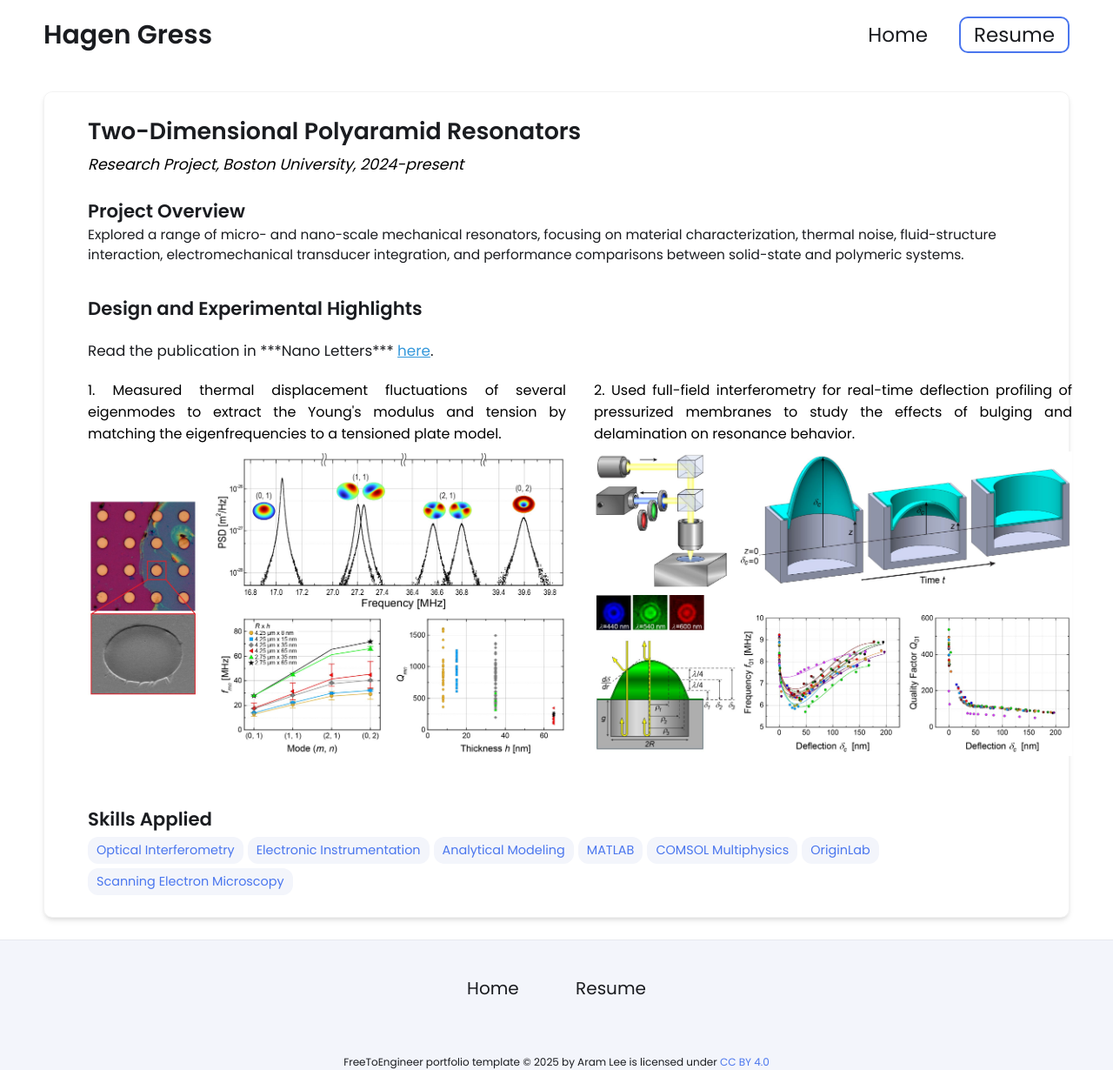
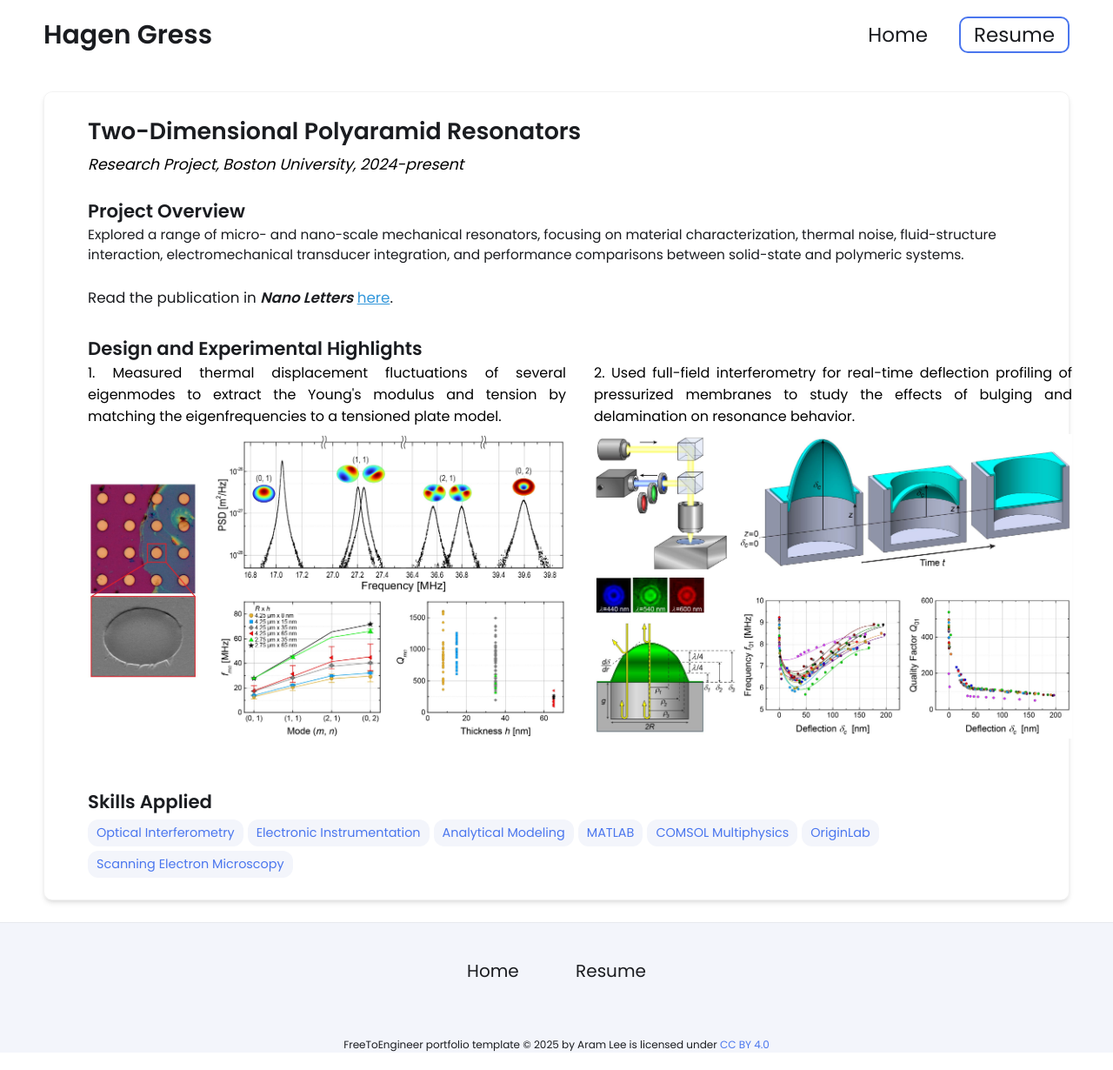
Before and after one commit to HagenGress/HagenGress.github.io, a Jekyll site: the page built from _projects/2D_Resonators/index.md, in a window 1280 px wide. Shown: the whole page at 87% size. Built offline with Jekyll 4.4.1, drawn with Linux system fonts in a browser that asks for light colours.

Commit message:
Update index.md

```diff
--- a/_projects/2D_Resonators/index.md
+++ b/_projects/2D_Resonators/index.md
@@ -10,9 +10,9 @@
 main-image: /2D_Resonators_TitlePicture.jpg
 ---
 
+<p style="margin: -10px 0 30px 0; font-size: 1.05em;">Read the publication in <strong><em>Nano Letters</em></strong> <a href="https://pubs.acs.org/doi/abs/10.1021/acs.nanolett.5c04440" target="_blank" style="text-decoration: underline; font-weight: 500;">here</a>.</p>
+
 ## Design and Experimental Highlights
-
-<p style="margin: 20px 0; font-size: 1.05em;">Read the publication in ***Nano Letters*** <a href="https://pubs.acs.org/doi/abs/10.1021/acs.nanolett.5c04440" target="_blank" style="text-decoration: underline; font-weight: 500;">here</a>.</p>
 
 {% include image-gallery.html
    images="
```
